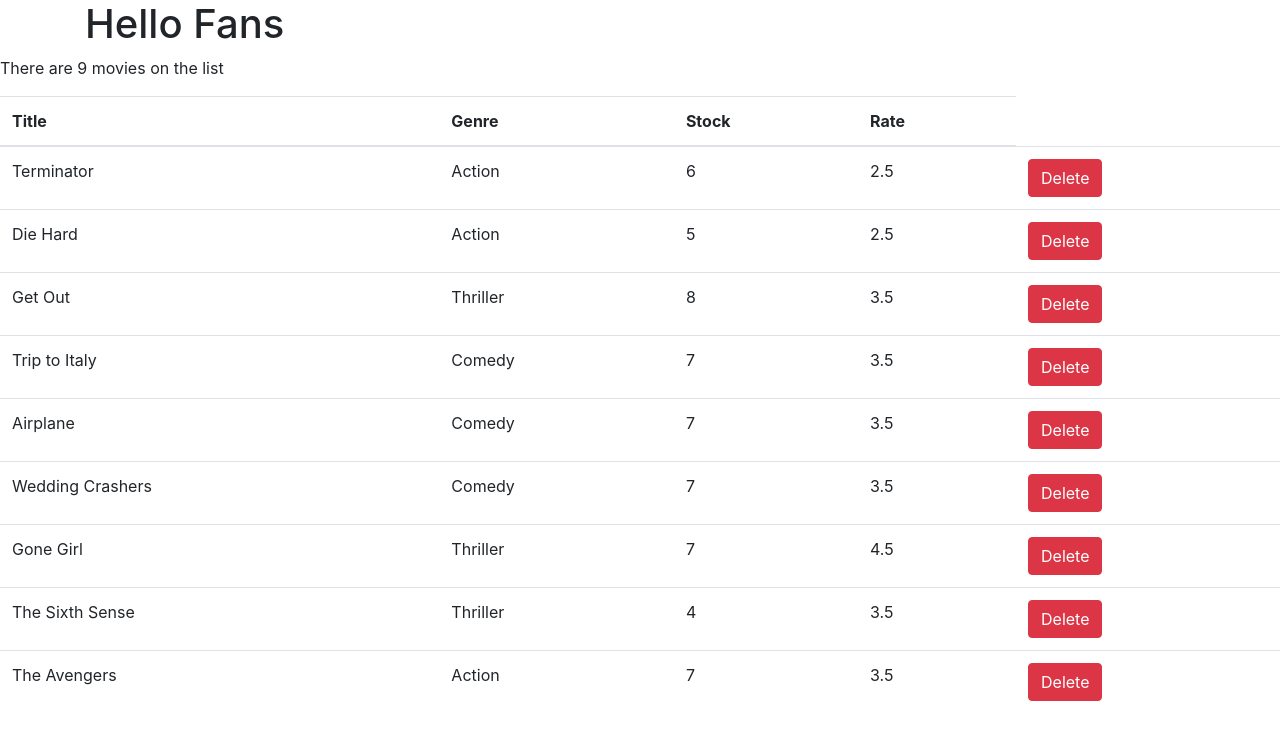
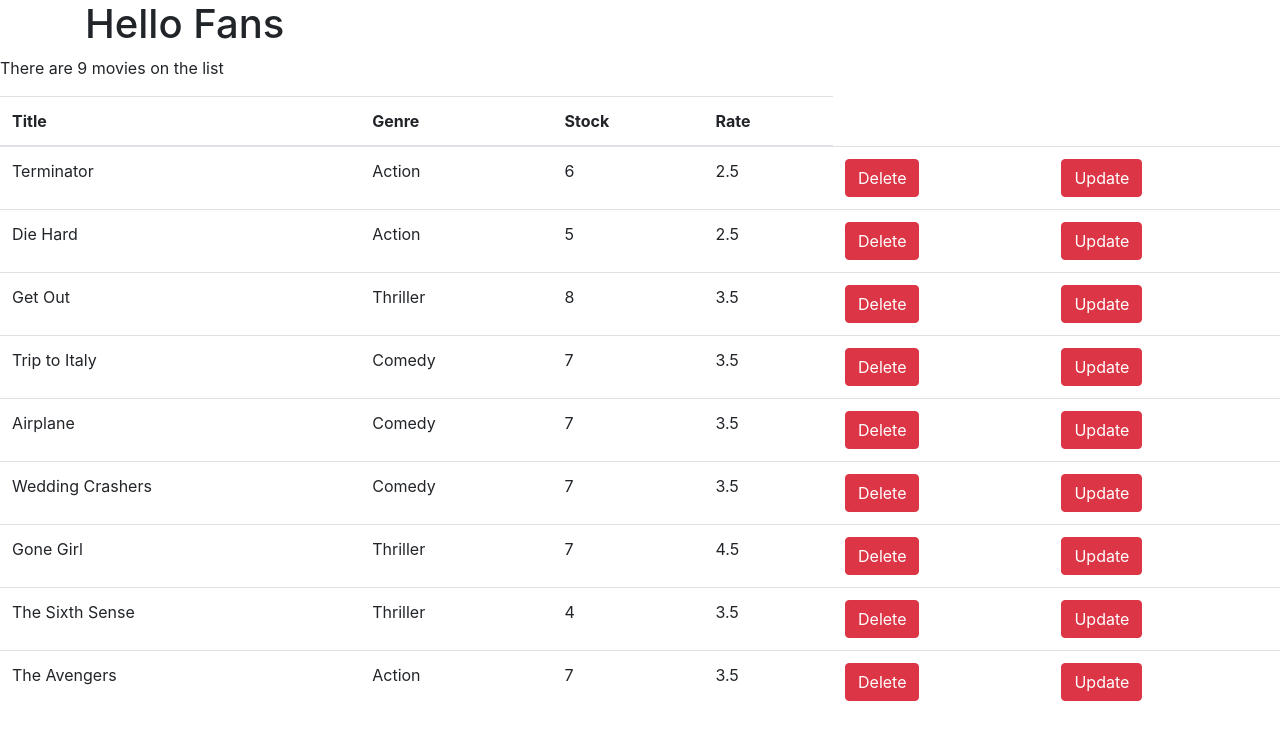
Before and after one commit to yashtrivedi2000/vidly, a React (Create React App) app: page / in a window 1280 px wide. Shown: the top 740 px of the page. Built offline with nearby package versions, Linux system fonts and the light colour scheme.

Commit message:
update movie added!

```diff
--- a/src/components/Movie.jsx
+++ b/src/components/Movie.jsx
@@ -9,6 +9,13 @@
     const movies = this.state.movies.filter((movie) => movie._id !== mov._id);
     console.log(movies);
     this.setState({ movies });
+  };
+  handleUpdateMovie = (mov) => {
+    const elementsIndex = this.state.movies.findIndex(
+      (element) => element._id == mov._id
+    );
+    this.state.movies[elementsIndex].title = prompt("Enter new Title");
+    this.setState({ movies: this.state.movies });
   };
   render() {
     if (this.state.movies.length === 0)
@@ -41,6 +48,14 @@
                     Delete
                   </button>
                 </td>
+                <td>
+                  <button
+                    onClick={() => this.handleUpdateMovie(movie)}
+                    className="btn btn-danger"
+                  >
+                    Update
+                  </button>
+                </td>
               </tr>
             ))}
           </tbody>
@@ -48,8 +63,6 @@
       </div>
     );
   }
-
-  //Methods
 }
 
 export default Movie;
```
